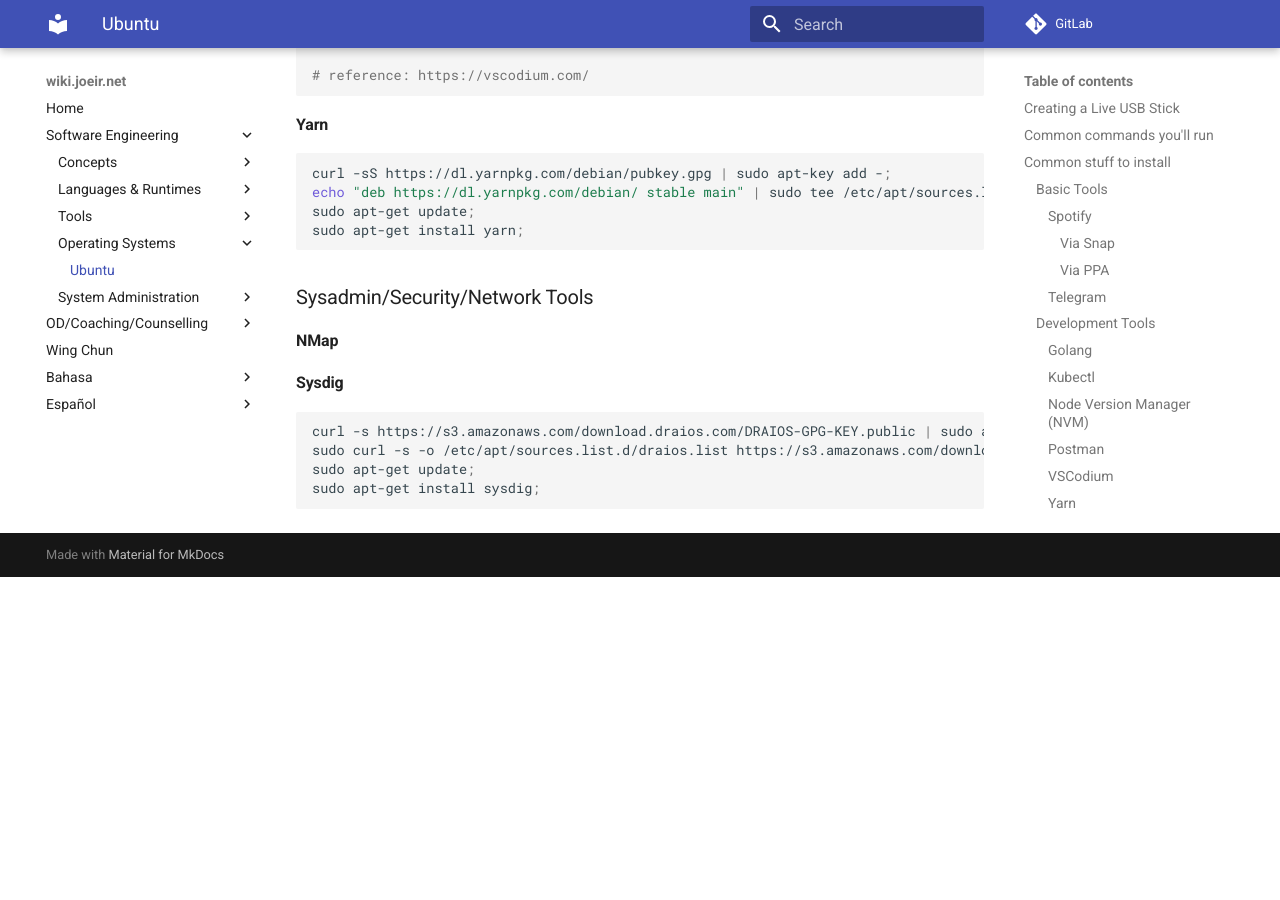
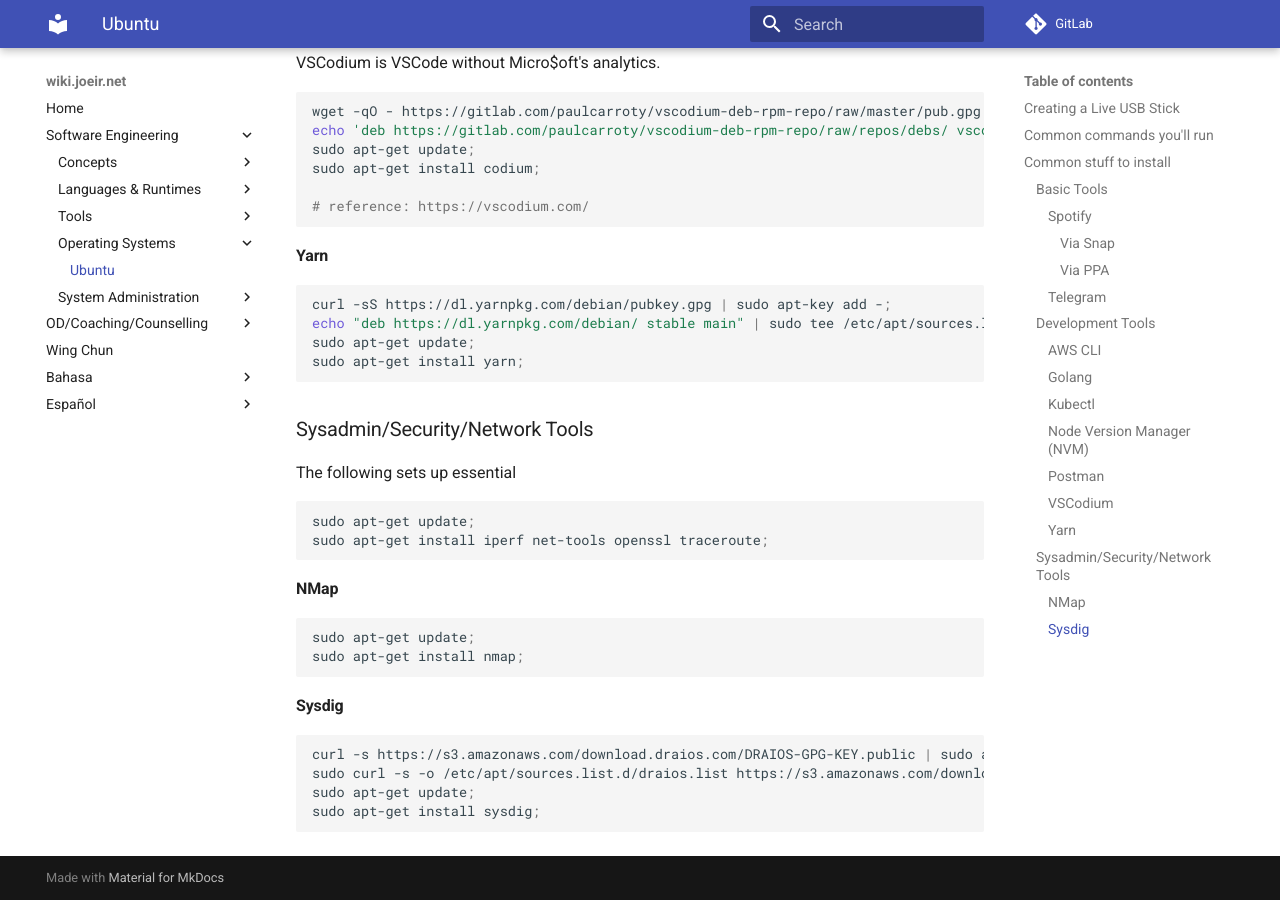
Before and after one commit to zephinzer/wiki.joeir.net, an MkDocs documentation site: the page built from docs/software-engineering/os/ubuntu.md, in a window 1280 px wide and 900 px high, scrolled down 3397 px. Built offline with MkDocs 1.6.1 and Material for MkDocs 9.7.7, drawn with Linux system fonts in a browser that asks for light colours; comment, search, counter and statistics services are not loaded; before the commit the page ends 3974 px from its top, so only the background shows below that; some of the changed text lies outside the part shown.

Commit message:
added onto ubuntu installation

````diff
--- a/docs/software-engineering/os/ubuntu.md
+++ b/docs/software-engineering/os/ubuntu.md
@@ -10,6 +10,7 @@
         - [Via PPA](#via-ppa)
       - [Telegram](#telegram)
     - [Development Tools](#development-tools)
+      - [AWS CLI](#aws-cli)
       - [Golang](#golang)
       - [Kubectl](#kubectl)
       - [Node Version Manager (NVM)](#node-version-manager-nvm)
@@ -111,6 +112,12 @@
 sudo update-alternatives --config editor;
 ```
 
+#### AWS CLI
+
+```sh
+sudo apt-get install awscli;
+```
+
 #### Golang
 
 ```sh
@@ -170,9 +177,19 @@
 
 ### Sysadmin/Security/Network Tools
 
+The following sets up essential
+
+```sh
+sudo apt-get update;
+sudo apt-get install iperf net-tools openssl traceroute;
+```
+
 #### NMap
 
-
+```sh
+sudo apt-get update;
+sudo apt-get install nmap;
+```
 
 #### Sysdig
 
````
